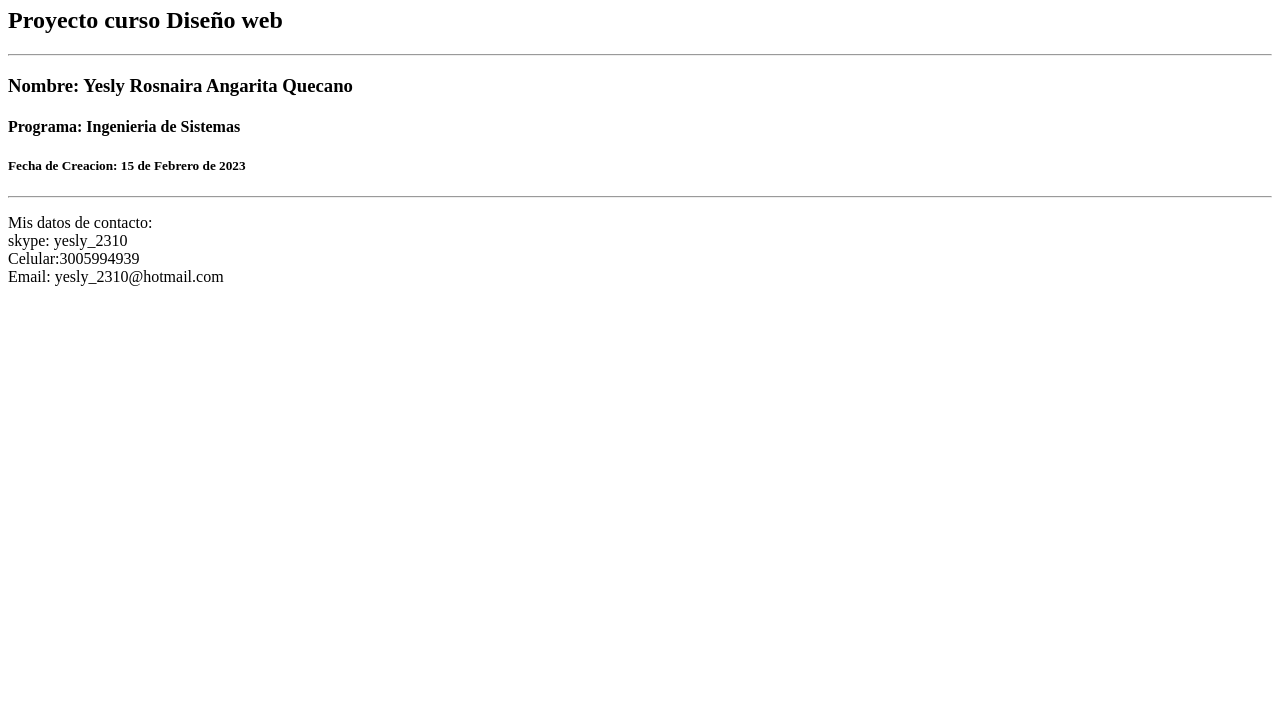
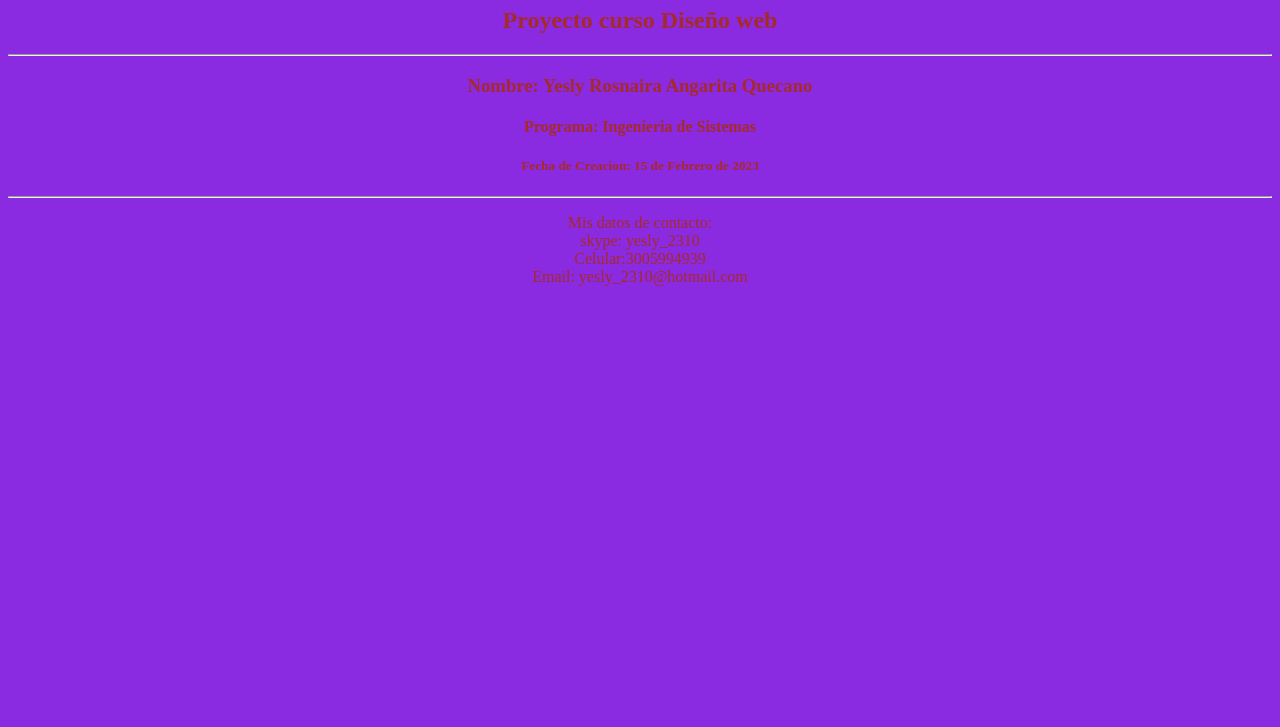
Before and after one commit to yeslyangarita/DSW-YeslyAngarita, a plain HTML site: page index.html in a window 1280 px wide. Shown: the part 73-800 px from the top of the page. Drawn offline with Linux system fonts and the light colour scheme.

Commit message:
Update index.html

```diff
--- a/index.html
+++ b/index.html
@@ -5,6 +5,18 @@
     <meta http-equiv="X-UA-Compatible" content="IE=edge">
     <meta name="viewport" content="width=device-width, initial-scale=1.0">
     <title>Document</title>
+
+    <style>
+        *{
+            text-align: center;
+            background-color: blueviolet;
+            color:brown
+
+        }
+
+
+    </style>
+
 </head>
 <body>
 <h1>Bienvenidos a mi sitio web</h1>
```
